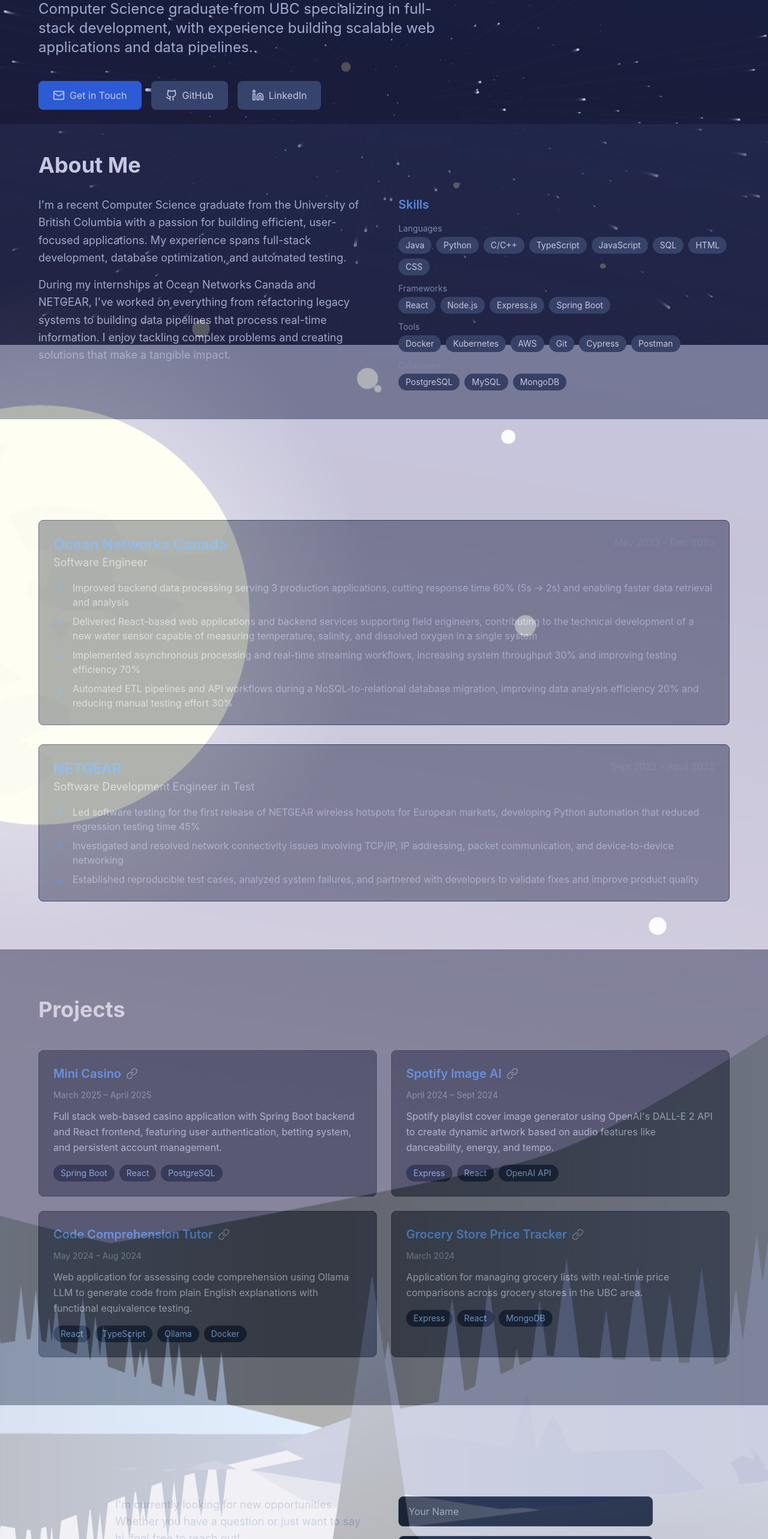
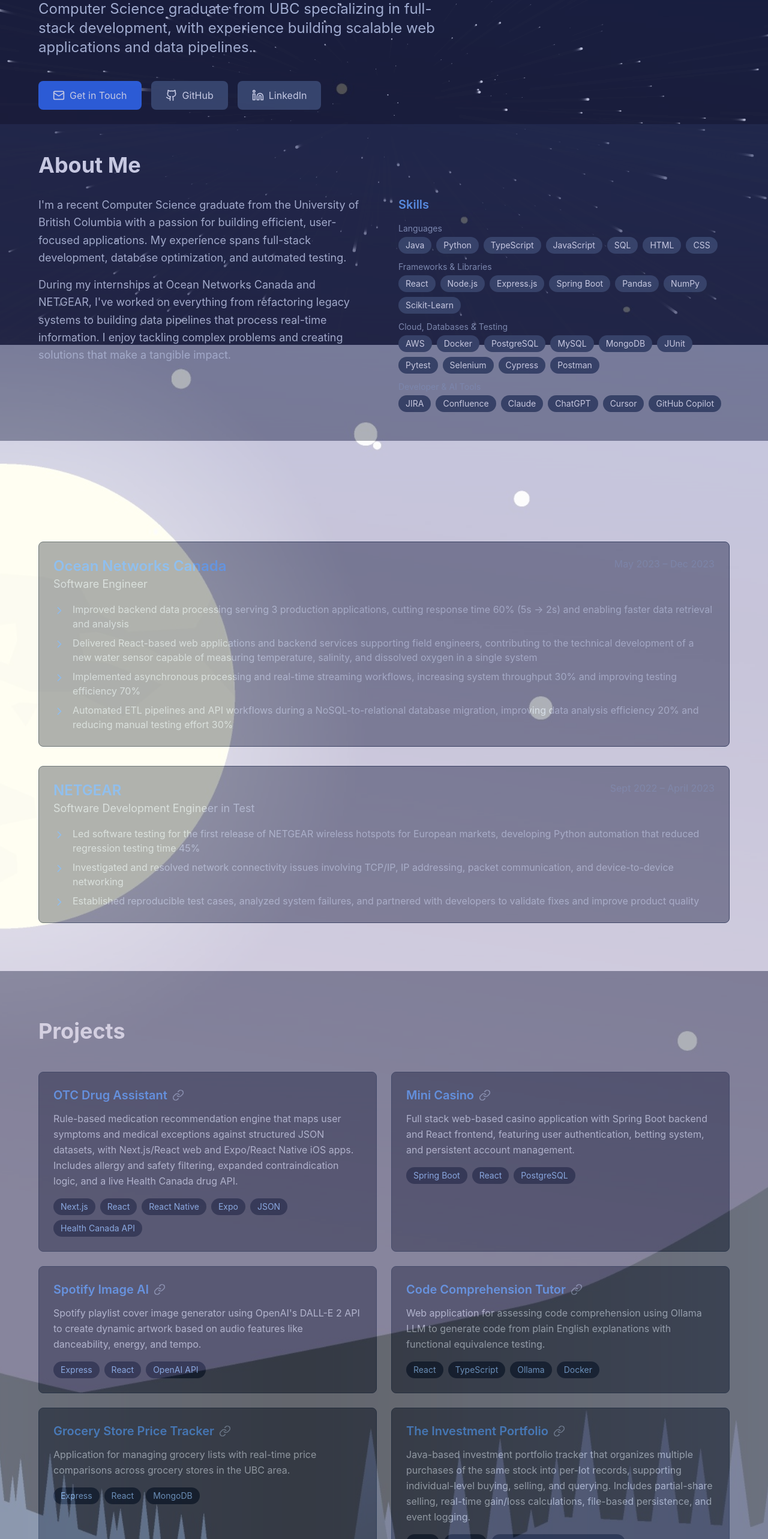
Before and after one commit to AndePark/Personal_Website, a React (Create React App) app in the folder frontend/: page / in a window 1280 px wide. Shown: the part 225-2791 px from the top of the page at 60% size. Built offline with nearby package versions, Linux system fonts and the light colour scheme.

Commit message:
updated projects and skills

```diff
--- a/frontend/src/App.js
+++ b/frontend/src/App.js
@@ -61,32 +61,40 @@ export default function App() {
 
   const projects = [
     {
+      title: "OTC Drug Assistant",
+      description: "Rule-based medication recommendation engine that maps user symptoms and medical exceptions against structured JSON datasets, with Next.js/React web and Expo/React Native iOS apps. Includes allergy and safety filtering, expanded contraindication logic, and a live Health Canada drug API.",
+      tech: ["Next.js", "React", "React Native", "Expo", "JSON", "Health Canada API"],
+      link: "https://github.com/AndePark/Drug-Assistant"
+    },
+    {
       title: "Mini Casino",
-      period: "March 2025 – April 2025",
       description: "Full stack web-based casino application with Spring Boot backend and React frontend, featuring user authentication, betting system, and persistent account management.",
       tech: ["Spring Boot", "React", "PostgreSQL"],
       link: "https://github.com/AndePark/Casino"
     },
     {
       title: "Spotify Image AI",
-      period: "April 2024 – Sept 2024",
       description: "Spotify playlist cover image generator using OpenAI's DALL-E 2 API to create dynamic artwork based on audio features like danceability, energy, and tempo.",
       tech: ["Express", "React", "OpenAI API"],
       link: "https://github.com/AndePark/Spotify-Image-AI"
     },
     {
       title: "Code Comprehension Tutor",
-      period: "May 2024 – Aug 2024",
       description: "Web application for assessing code comprehension using Ollama LLM to generate code from plain English explanations with functional equivalence testing.",
       tech: ["React", "TypeScript", "Ollama", "Docker"],
       link: "https://github.com/AndePark/LLM-Tutor"
     },
     {
       title: "Grocery Store Price Tracker",
-      period: "March 2024",
       description: "Application for managing grocery lists with real-time price comparisons across grocery stores in the UBC area.",
       tech: ["Express", "React", "MongoDB"],
       link: "https://github.com/AndePark/Grocery-Store-Picker"
+    },
+    {
+      title: "The Investment Portfolio",
+      description: "Java-based investment portfolio tracker that organizes multiple purchases of the same stock into per-lot records, supporting individual-level buying, selling, and querying. Includes partial-share selling, real-time gain/loss calculations, file-based persistence, and event logging.",
+      tech: ["Java", "File I/O", "Object-Oriented Programming"],
+      link: "https://github.com/AndePark/Investment-Application/tree/main/project_l1o8k-master"
     }
   ];
 
@@ -115,10 +123,10 @@ export default function App() {
   ];
 
   const skills = {
-    "Languages": ["Java", "Python", "C/C++", "TypeScript", "JavaScript", "SQL", "HTML", "CSS"],
-    "Frameworks": ["React", "Node.js", "Express.js", "Spring Boot"],
-    "Tools": ["Docker", "Kubernetes", "AWS", "Git", "Cypress", "Postman"],
-    "Databases": ["PostgreSQL", "MySQL", "MongoDB"]
+    "Languages": ["Java", "Python", "TypeScript", "JavaScript", "SQL", "HTML", "CSS"],
+    "Frameworks & Libraries": ["React", "Node.js", "Express.js", "Spring Boot", "Pandas", "NumPy", "Scikit-Learn"],
+    "Cloud, Databases & Testing": ["AWS", "Docker", "PostgreSQL", "MySQL", "MongoDB", "JUnit", "Pytest", "Selenium", "Cypress", "Postman"],
+    "Developer & AI Tools" : ["JIRA", "Confluence", "Claude", "ChatGPT", "Cursor", "GitHub Copilot"]
   };
 
   return (
```
